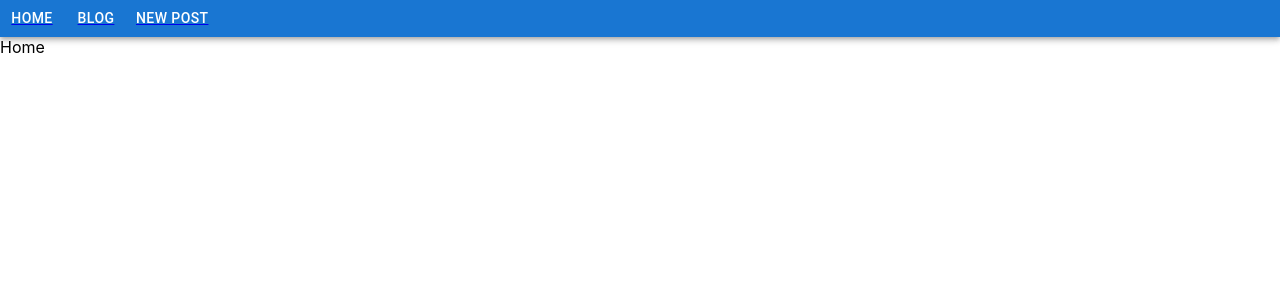
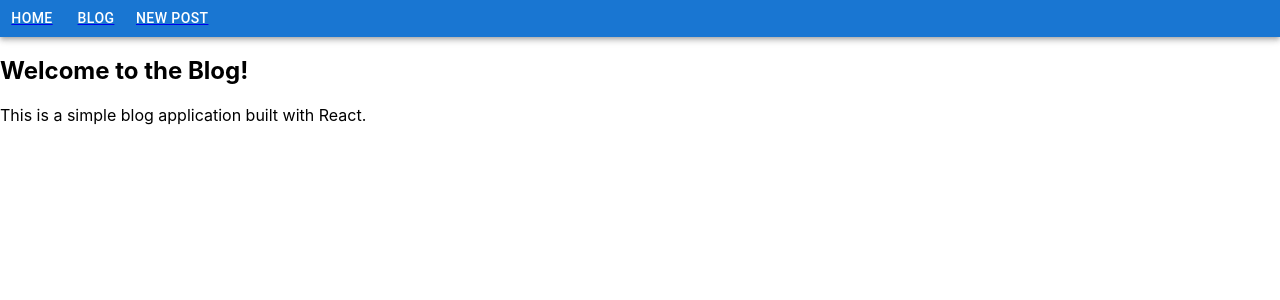
Before and after one commit to zaidi-01/react-chronicle, a React (Create React App) app in the folder client/: page / in a window 1280 px wide. Shown: the top 300 px of the page. Built offline with nearby package versions, Linux system fonts and the light colour scheme.

Commit message:
feat: add home component
- Add Home component
- Update routing in App component

```diff
--- a/client/src/components/app/app.tsx
+++ b/client/src/components/app/app.tsx
@@ -1,4 +1,5 @@
 import { AppBar, Box, Button } from "@mui/material";
+import Home from "components/home/home";
 import {
   NavLink,
   Route,
@@ -31,7 +32,7 @@ function App() {
         </AppBar>
 
         <Routes>
-          <Route path="/" element={<div>Home</div>} />
+          <Route path="/" element={<Home />} />
           <Route path="/blog" element={<div>Blog</div>} />
           <Route path="/new-post" element={<div>New Post</div>} />
         </Routes>
--- /dev/null
+++ b/client/src/components/home/home.tsx
@@ -0,0 +1,10 @@
+import React from "react";
+
+function Home() {
+  return <div className="home">
+    <h2>Welcome to the Blog!</h2>
+    <p>This is a simple blog application built with React.</p>
+  </div>
+}
+
+export default Home;
--- a/client/src/components/index.ts
+++ b/client/src/components/index.ts
@@ -1 +1,2 @@
 export { default as App } from "./app/app";
+export { default as Home } from "./home/home";
```
